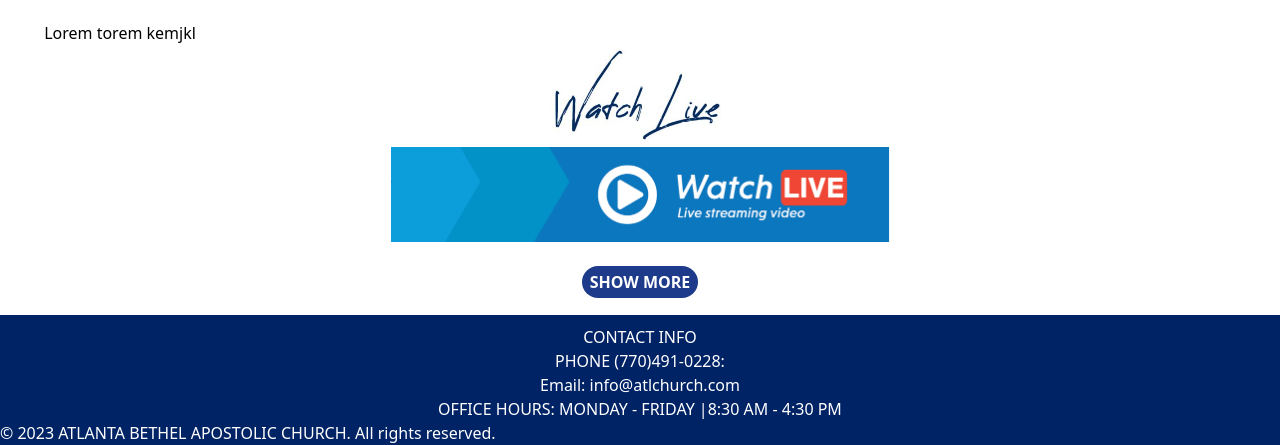
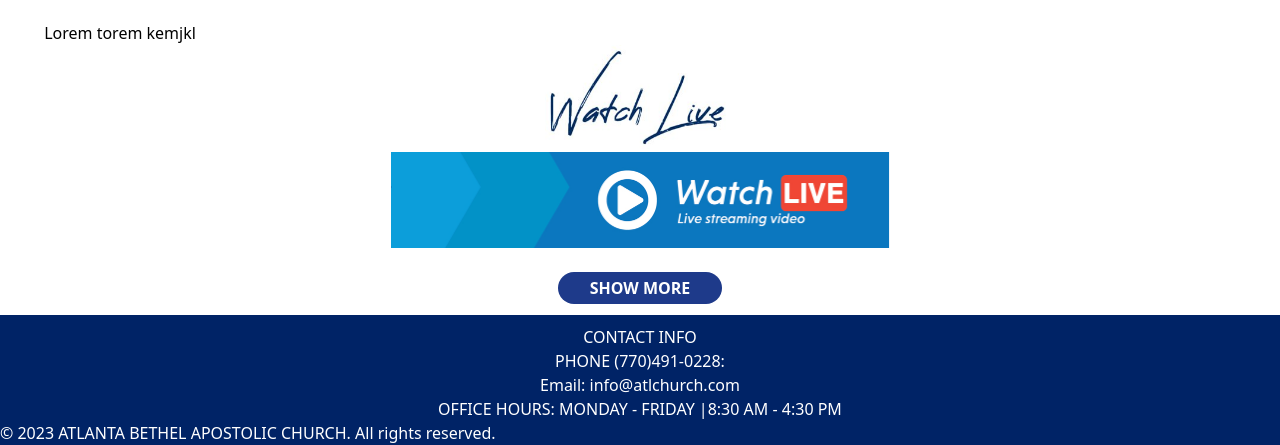
Before and after one commit to abacifm/Project-Website, a website: page WATCH.html in a window 1280 px wide. Shown: the part 930-1375 px from the top of the page. Drawn offline with nearby package versions, Linux system fonts and the light colour scheme.

Commit message:
small fix

```diff
--- a/WATCH.html
+++ b/WATCH.html
@@ -47,7 +47,7 @@
                 <span class="div"></span>
                 <span class="inline-block">
                     <img src="https://encrypted-tbn0.gstatic.com/images?q=tbn:ANd9GcQas1gXaXMbKv2gWINgj2Wo_ja6HX53lmM4sg&usqp=CAU" class="size-60 rounded-full object-cover ">
-
+                    <span class="div"></span>
                     <h1 class="text-center text-2xl">Media</h1>
                     <br/>
                     <h6 class="text-center whitespace-pre-wrap">Lorem torem kemjkl</h6>
@@ -84,18 +84,18 @@
 
     <div id="bottom-padding2">
         <div>
-            <center><img src="./images/Watch Live.png" height="180" width="180"></center>
+            <center><img src="./images/Watch Live.png" height="190" width="190"></center>
         </div>
         <div class="flex justify-center">
-            <img src="./images/Pic.png" width="500"
-                    height="200">
+            <p><a href="https://www.w3schools3.com">
+                <img src="./images/Pic.png" width="500"
+                    height="100">
+                </a></p>
+
         </div>
-
         <span class="div"></span>
-
-
         <div class="text-center">
-            <button class="bg-blue-900 hover:bg-blue-700 text-white font-bold py-1 px-2 rounded-full">
+            <button class="bg-blue-900 hover:bg-blue-700 text-white font-bold py-1 px-8 rounded-full">
                 SHOW MORE
             </button>
         </div>
```
